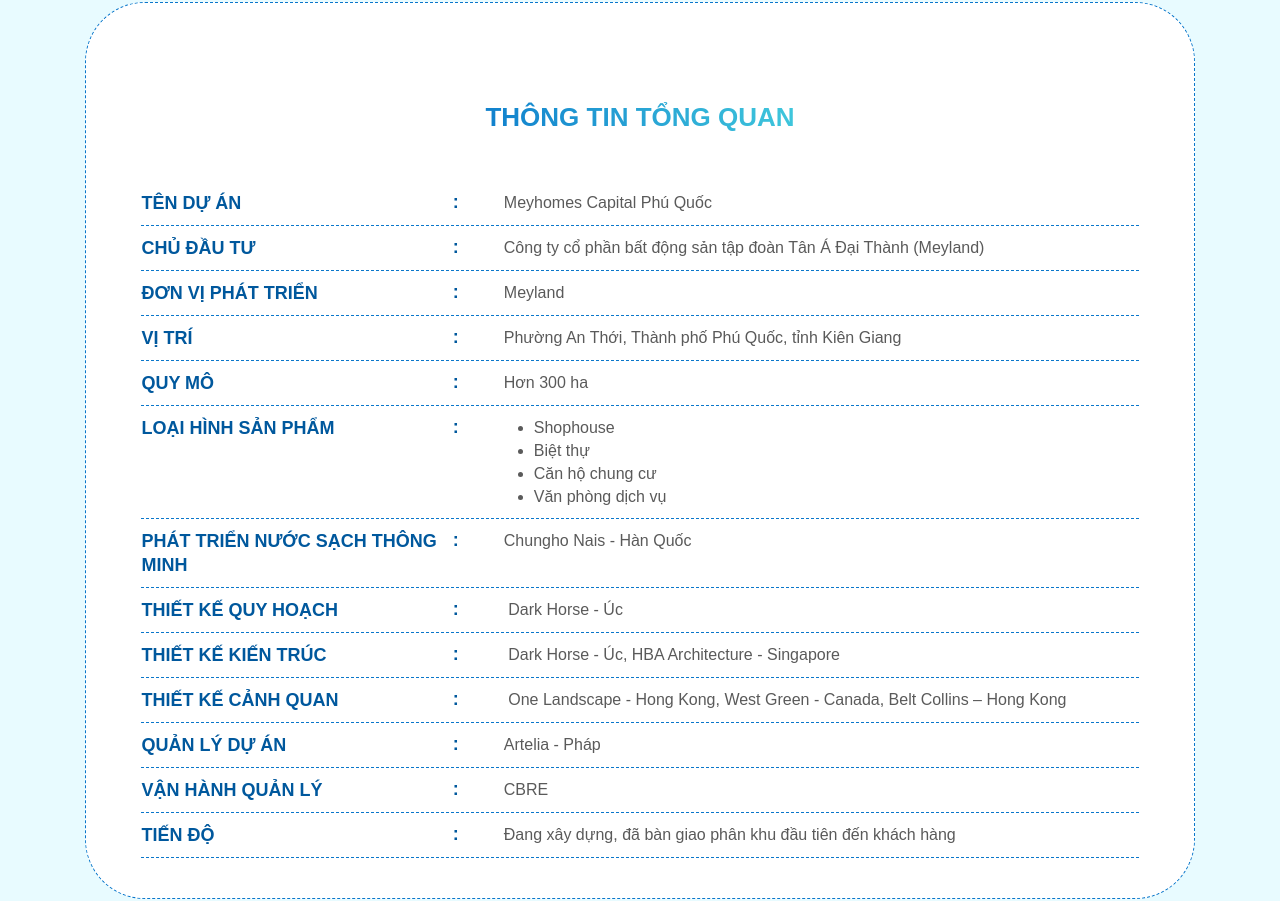
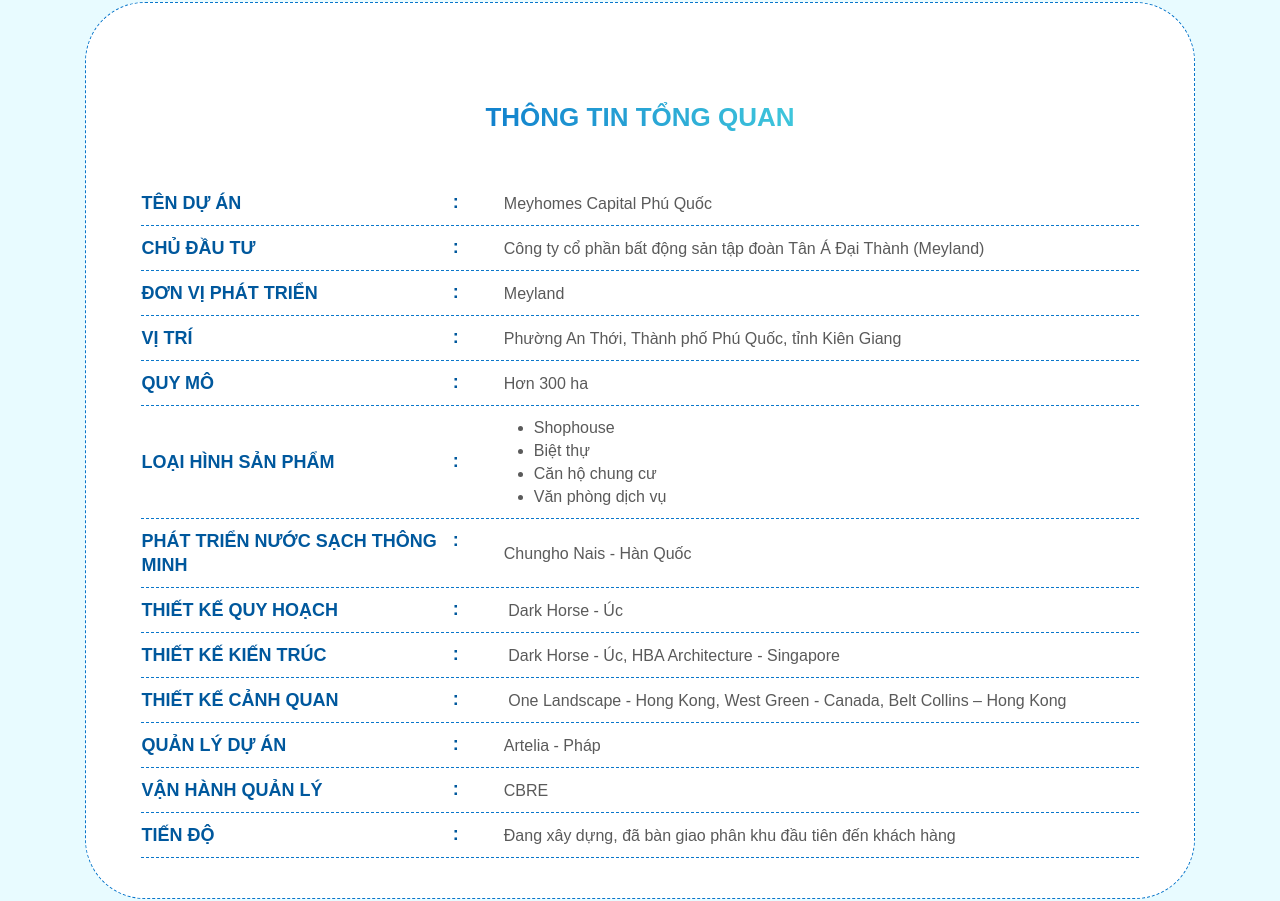
Before and after one commit to thanhbinh3010/Meypearl, a plain HTML site: page index.html in a window 1280 px wide. Shown: the part 2678-3579 px from the top of the page. Drawn offline with nearby package versions, Linux system fonts and the light colour scheme.

Commit message:
Update index.html

```diff
--- a/index.html
+++ b/index.html
@@ -693,7 +693,7 @@
                     <div class="d-flex flex-column mx-auto loan-bank__table">
                         <h2 class="d-flex mx-auto pt-3 table__title">Thông tin tổng quan</h2>
                         <div class="table__wrap">
-                            <div class="row w-100">
+                            <div class="row align-items-center w-100">
                                 <div class="col-lg-4">
                                     <p class="table__label">tên dự án <span>:</span></p>
                                 </div>
@@ -703,7 +703,7 @@
                             </div>
                         </div>
                         <div class="table__wrap">
-                            <div class="row w-100">
+                            <div class="row align-items-center w-100">
                                 <div class="col-lg-4">
                                     <p class="table__label">chủ đầu tư <span>:</span></p>
                                 </div>
@@ -714,7 +714,7 @@
                             </div>
                         </div>
                         <div class="table__wrap">
-                            <div class="row w-100">
+                            <div class="row align-items-center w-100">
                                 <div class="col-lg-4">
                                     <p class="table__label">Đơn vị phát triển <span>:</span></p>
                                 </div>
@@ -724,7 +724,7 @@
                             </div>
                         </div>
                         <div class="table__wrap">
-                            <div class="row w-100">
+                            <div class="row align-items-center w-100">
                                 <div class="col-lg-4">
                                     <p class="table__label">vị trí <span>:</span></p>
                                 </div>
@@ -734,7 +734,7 @@
                             </div>
                         </div>
                         <div class="table__wrap">
-                            <div class="row w-100">
+                            <div class="row align-items-center w-100">
                                 <div class="col-lg-4">
                                     <p class="table__label">Quy mô <span>:</span></p>
                                 </div>
@@ -744,7 +744,7 @@
                             </div>
                         </div>
                         <div class="table__wrap">
-                            <div class="row w-100">
+                            <div class="row align-items-center w-100">
                                 <div class="col-lg-4">
                                     <p class="table__label">Loại hình sản phẩm<span>:</span></p>
                                 </div>
@@ -759,7 +759,7 @@
                             </div>
                         </div>
                         <div class="table__wrap">
-                            <div class="row w-100">
+                            <div class="row align-items-center w-100">
                                 <div class="col-lg-4">
                                     <p class="table__label">Phát triển nước sạch thông minh <span>:</span></p>
                                 </div>
@@ -769,7 +769,7 @@
                             </div>
                         </div>
                         <div class="table__wrap">
-                            <div class="row w-100">
+                            <div class="row align-items-center w-100">
                                 <div class="col-lg-4">
                                     <p class="table__label">Thiết kế quy hoạch <span>:</span></p>
                                 </div>
@@ -779,7 +779,7 @@
                             </div>
                         </div>
                         <div class="table__wrap">
-                            <div class="row w-100">
+                            <div class="row align-items-center w-100">
                                 <div class="col-lg-4">
                                     <p class="table__label">Thiết kế kiến trúc<span>:</span></p>
                                 </div>
@@ -789,7 +789,7 @@
                             </div>
                         </div>
                         <div class="table__wrap">
-                            <div class="row w-100">
+                            <div class="row align-items-center w-100">
                                 <div class="col-lg-4">
                                     <p class="table__label">Thiết kế cảnh quan<span>:</span></p>
                                 </div>
@@ -800,7 +800,7 @@
                             </div>
                         </div>
                         <div class="table__wrap">
-                            <div class="row w-100">
+                            <div class="row align-items-center w-100">
                                 <div class="col-lg-4">
                                     <p class="table__label">Quản lý dự án<span>:</span></p>
                                 </div>
@@ -810,7 +810,7 @@
                             </div>
                         </div>
                         <div class="table__wrap">
-                            <div class="row w-100">
+                            <div class="row align-items-center w-100">
                                 <div class="col-lg-4">
                                     <p class="table__label">Vận hành quản lý<span>:</span></p>
                                 </div>
@@ -820,7 +820,7 @@
                             </div>
                         </div>
                         <div class="table__wrap">
-                            <div class="row w-100">
+                            <div class="row align-items-center w-100">
                                 <div class="col-lg-4">
                                     <p class="table__label">Tiến độ<span>:</span></p>
                                 </div>
```
